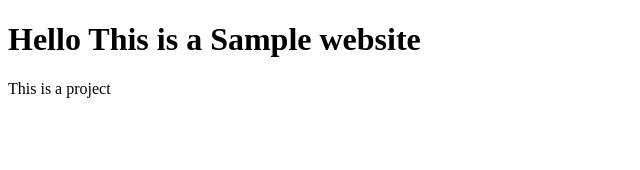
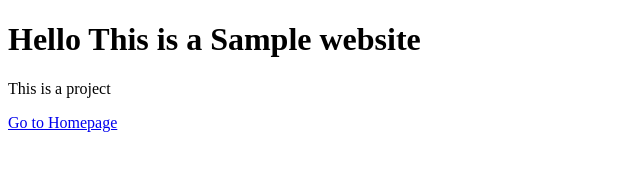
Before and after one commit to abinamuthulakshmi24/landingpage, a plain HTML site: page index.html in a window 1280 px wide. Shown: the whole page, without its empty margins (0-640 px from the left). Drawn offline with Linux system fonts and the light colour scheme.

Commit message:
Added a link

```diff
--- a/index.html
+++ b/index.html
@@ -8,5 +8,6 @@
 <body>
     <h1>Hello This is a Sample website</h1>
     <p>This is a project</p>
+    <a href="./home.html">Go to Homepage</a>
 </body>
 </html>
```
